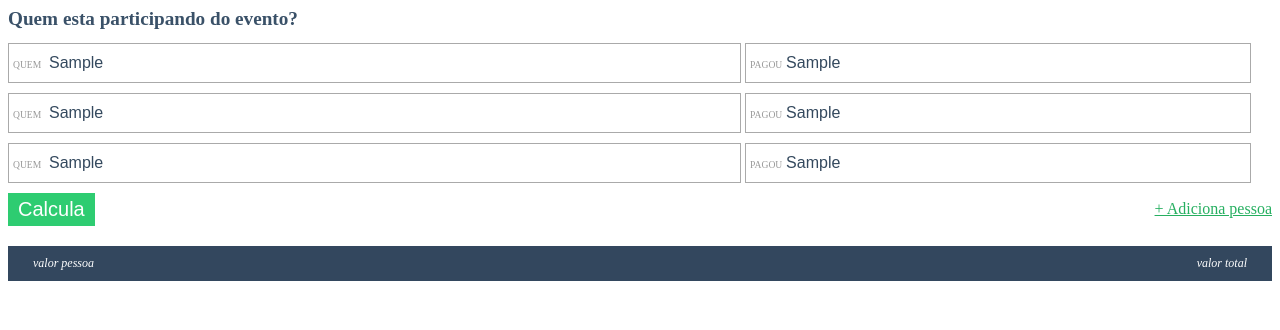
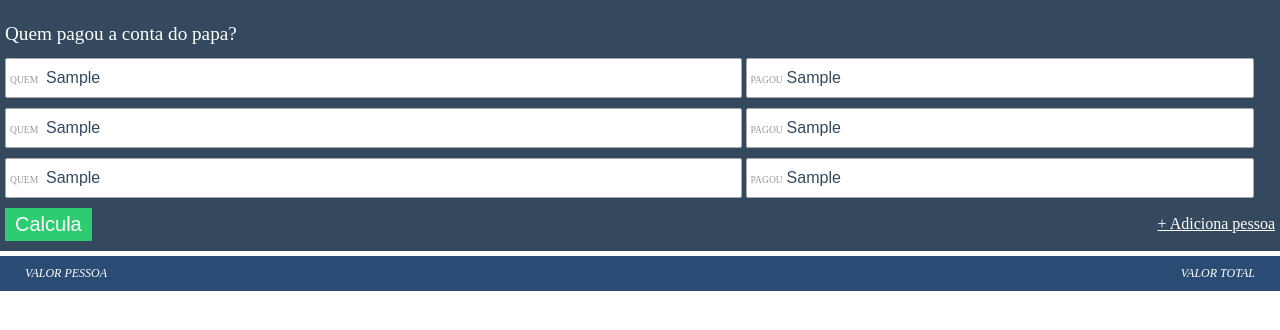
Before and after one commit to glauberramos/contadopapa, a plain HTML site: page index.html in a window 1280 px wide. Both pictures are taken after typing "Sample", "Sample", "Sample", "Sample", "Sample", "Sample" into the empty fields and a click on the button "Calcula". Drawn offline with Linux system fonts and the light colour scheme.

Commit message:
more improvements on layout and validation

```diff
--- a/index.html
+++ b/index.html
@@ -10,18 +10,18 @@
 	<body>
 		<div>
 			<div id="pessoas">
-				<h1>Quem esta participando do evento?</h1>
+				<h1>Quem pagou a conta do papa?</h1>
 				<div class="pessoa">
 					<span class="name-container"><input  placeholder="João" class="name" type="text"></input></span>
-					<span class="money-container"><input placeholder="R$: 20.00" class="number" type="text"></input></span>
+					<span class="money-container"><input placeholder="20.00" class="number" type="text"></input></span>
 				</div>
 				<div class="pessoa">
 					<span class="name-container"><input placeholder="Maria" class="name" type="text"></input></span>
-					<span class="money-container"><input placeholder="R$: 30.00" class="number" type="text"></input></span>
+					<span class="money-container"><input placeholder="30.00" class="number" type="text"></input></span>
 				</div>
 				<div class="pessoa">
 					<span class="name-container"><input placeholder="José" class="name" type="text"></input></span>
-					<span class="money-container"><input placeholder="R$: 10.00" class="number" type="text"></input></span>
+					<span class="money-container"><input placeholder="10.00" class="number" type="text"></input></span>
 				</div>
 				<button id="calcula">Calcula</button>
 				<a href="javascript:void(0)" id="adiciona">+ Adiciona pessoa</a>
@@ -37,14 +37,14 @@
 					<input placeholder="José" class="name" type="text"></input>
 				</span>
 				<span class="money-container">
-					<input placeholder="R$: 10.00" class="number" type="text"></input>
+					<input placeholder="10.00" class="number" type="text"></input>
 				</span>
 			</div>
 		</script>
 		<script id="result-template" type="text/x-handlebars-template">
 			<span id="result">
-				<number class="valor-pessoa"><em>valor pessoa</em>{{ valorPessoa }}</number>
-				<number class="valor-total"><em>valor total</em>{{ valorTotal }}</number>
+				<number class="valor-pessoa"><em>VALOR PESSOA</em>{{ valorPessoa }}</number>
+				<number class="valor-total right"><em>VALOR TOTAL</em>{{ valorTotal }}</number>
 			</span>
 		</script>
 		<script id="pessoa-result-template" type="text/x-handlebars-template">
--- a/script.js
+++ b/script.js
@@ -17,7 +17,9 @@ document.addEventListener("DOMContentLoaded", function() {
         $('#resultado').text('');
 
         $('.pessoa').each(function () {
-            pessoas.push({ nome: $(this).find('.name').val(), pagou: Number($(this).find('.number').val()) });
+            if($(this).find('.name').val() != "") {
+                pessoas.push({ nome: $(this).find('.name').val(), pagou: Number($(this).find('.number').val()) });
+            }
         });
 
          //calcula total da conta
--- a/style.css
+++ b/style.css
@@ -7,7 +7,8 @@
 
 h1 {
 	font-size: 1.2em;
-	color: #3a5168;
+	font-weight: normal;
+	font-style: normal;
 }
 
 i {
@@ -20,6 +21,8 @@ body {
 	font-family: "OpenSans";
 	background: white;
 	color: #34495e;
+	padding: 0;
+	margin: 0;
 }
 
 input {
@@ -30,6 +33,13 @@ input {
 	outline: none;
 	border: 1px solid #aaa;
 	width: 58%;
+	border-radius: 2px;
+}
+
+#pessoas {
+	padding: 10px 5px;
+	background: #34495e;
+	color: white;
 }
 
 .number {
@@ -81,10 +91,10 @@ input::-webkit-input-placeholder {
 }
 
 #result {
-	margin-top: 20px;
+	margin-top: 5px;
 	color: white;
 	display: block;
-	background: #33475E;
+	background: #2A4C74;
 	padding: 10px 25px;
 	border-bottom: 4px solid white;
 }
@@ -97,20 +107,19 @@ number {
 em {
 	display: block;
 	font-size: 0.3em;
+	font-style: "OpenSans";
+	font-style: italic;
+	font-weight: normal;
 }
 
 a {
-	color: #26AF60;
+	color: white;
 	float: right;
 	margin-top: 7px;
 }
 
-.valor-total {
-	float: right;
-}
-
-.pessoa-result:nth-child(even) {
-	background: #324938;
+.pessoa-result:nth-child(odd) {
+	background: #2A4C74;
 	color: white;
 }
 
@@ -130,15 +139,18 @@ a {
 }
 
 .pessoa-result number {
-	margin: 0 10px;
+	margin: 0 5px;
+	line-height: 1.2em;
 }
 
 .left {
 	float: left;
+	text-align: left;
 }
 
 .right {
 	float: right;
+	text-align: right;
 }
 
 button {
```
